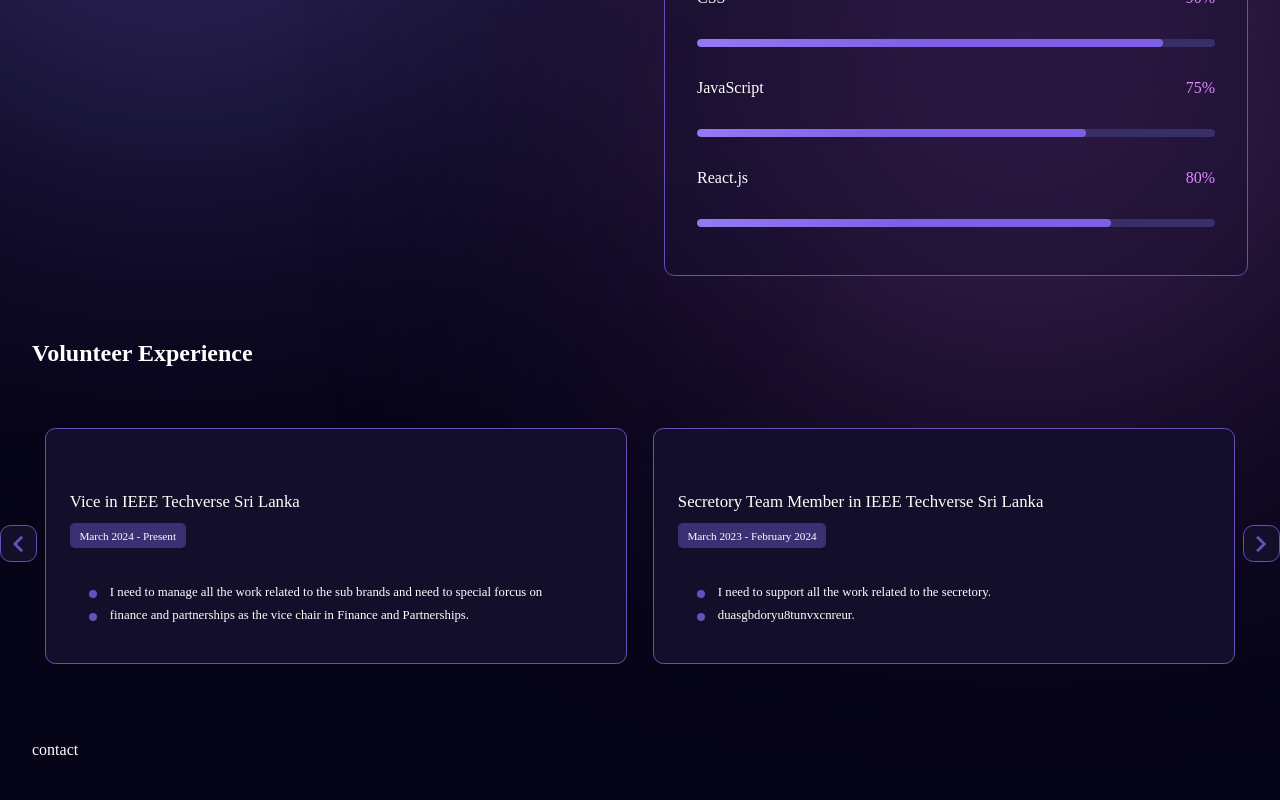
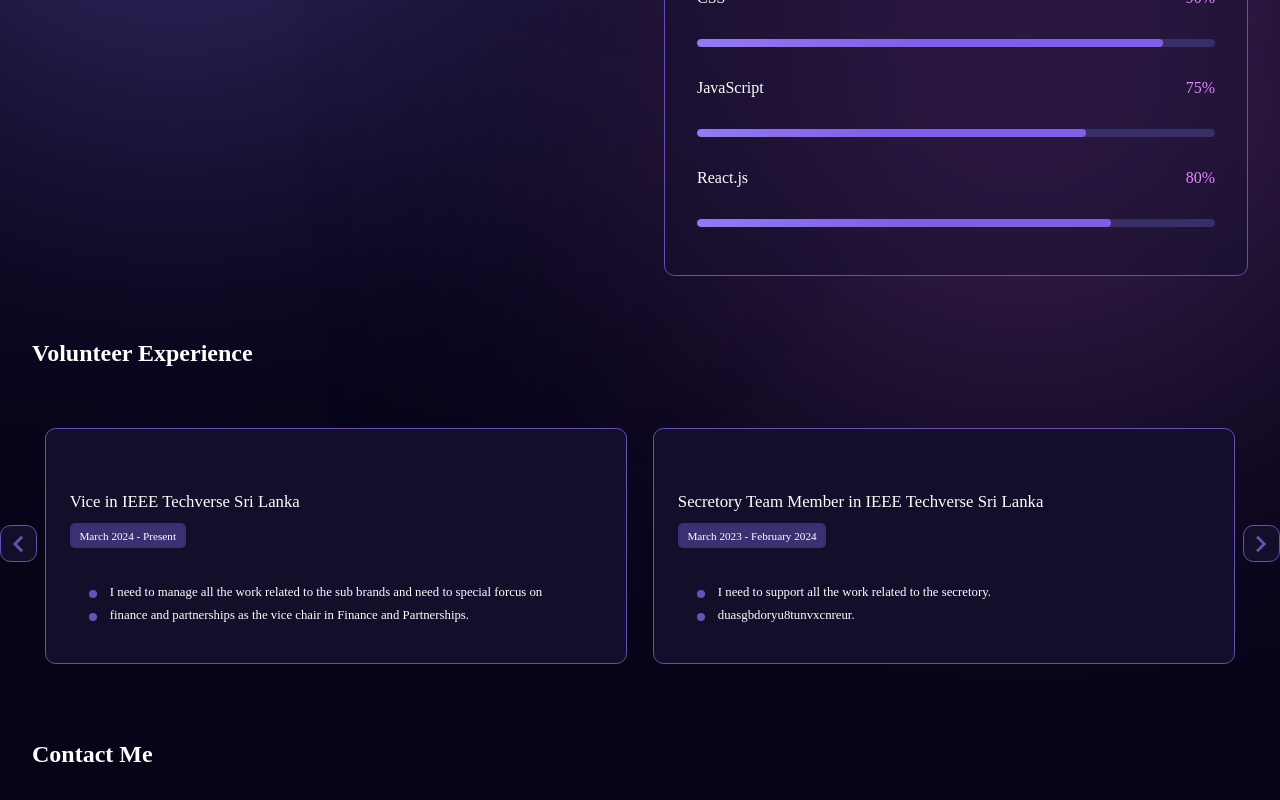
Before and after one commit to SakuniNK/MyPortfolio, a React (Create React App) app in the folder portfolio/: page / in a window 1280 px wide. Shown: the part 1283-2083 px from the top of the page. Before the commit the page ends 2050 px from the top, so only its background shows below. Built offline with nearby package versions, Linux system fonts and the light colour scheme; a web font is replaced by a local one.

Commit message:
many more

```diff
--- /dev/null
+++ b/portfolio/src/Components/ContactInfoCard.jsx
@@ -0,0 +1,12 @@
+import React from 'react'
+import "../Styles/ContactInfoCard.css";
+
+const ContactInfoCard = ({ iconUrl, text }) => {
+  return (
+    <div>
+
+    </div>
+  )
+}
+
+export default ContactInfoCard
--- a/portfolio/src/Components/ContactMe.jsx
+++ b/portfolio/src/Components/ContactMe.jsx
@@ -1,12 +1,29 @@
 import React from 'react'
 import "../Styles/ContactMe.css";
-
+import ContactInfoCard from './ContactInfoCard';
+import Email from "../Assets/images/mail.png";
+import Github from "../Assets/images/github.png";
 
 const ContactMe = () => {
   return (
-    <div>
-      contact
-    </div>
+
+    <section className="contact-container">
+        <h5>Contact Me</h5>
+
+        <div className="contact-content">
+            <div style={{flex: 1}}>
+                <ContactInfoCard
+                iconUrl={Email}
+                text="kodithuwakkusakuni@gmail.com"
+                />
+                 <ContactInfoCard
+                iconUrl={Github}
+                text="https://github.com/SakuniNK"
+                />
+            </div>
+            <div style={{flex: 1}}></div>
+        </div>
+    </section>
   )
 }
 
--- a/portfolio/src/Styles/ContactMe.css
+++ b/portfolio/src/Styles/ContactMe.css
@@ -0,0 +1,19 @@
+.contact-container {
+
+    margin: 4rem 0;
+    position: relative;
+
+}
+
+.contact-container h5 {
+
+    font-size: 1.5rem;
+    font-weight: 600;
+    margin-bottom: 3rem;
+}
+
+.contact-content {
+
+    display: flex;
+    gap: 3rem;
+}
```
Also changed, not shown: portfolio/src/Assets/images/github.png (added), portfolio/src/Assets/images/mail.png (added), portfolio/src/Styles/ContactInfoCard.css (added).
